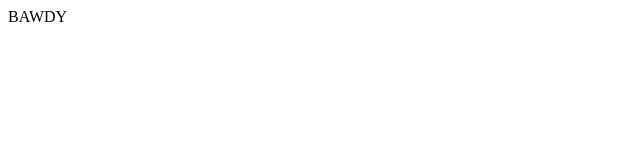
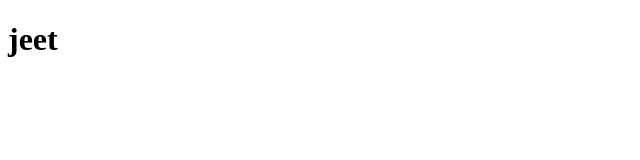
Before and after one commit to jeetbahra/new-repository, a plain HTML site: page index.html in a window 1280 px wide. Shown: the whole page, without its empty margins (0-640 px from the left). Drawn offline with Linux system fonts and the light colour scheme.

Commit message:
add readme h1

```diff
--- a/index.html
+++ b/index.html
@@ -6,6 +6,8 @@
     <title>Document</title>
   </head>
   <body>
-    BAWDY
+   <h1>
+    jeet
+   </h1>
   </body>
 </html>
```
Also changed, not shown: 1 other file.
